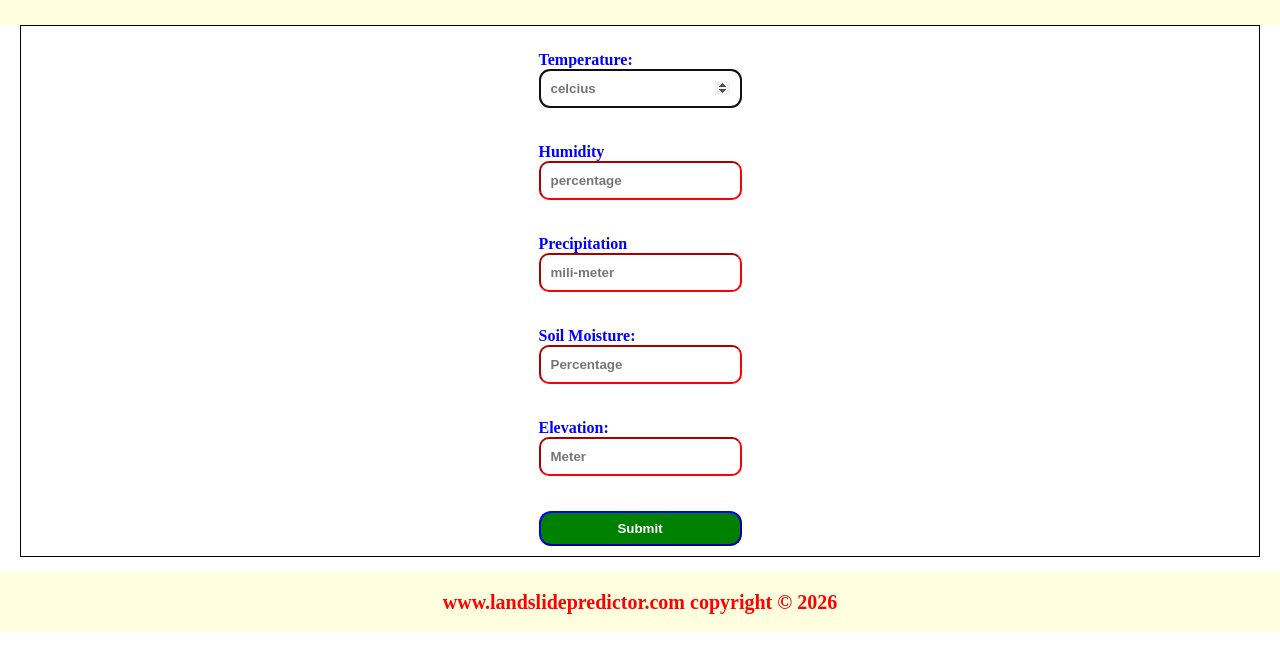
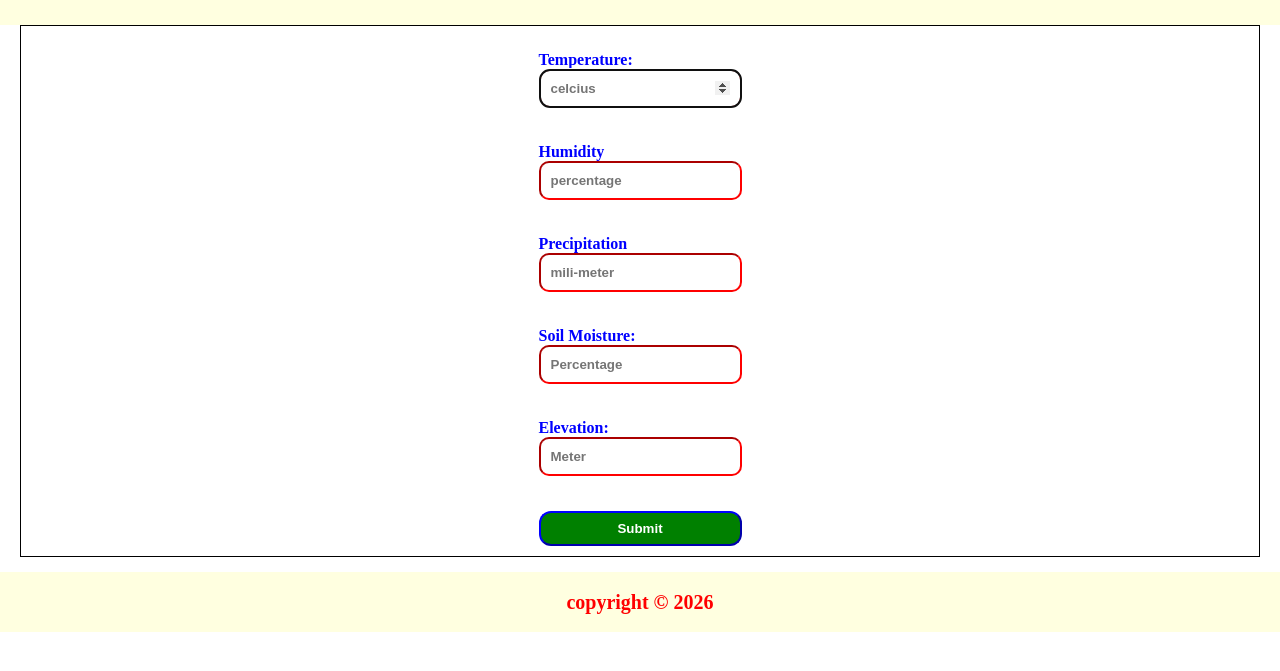
Before and after one commit to srijanchakraborty182006-cmd/Landslide-Predictor, a plain HTML site: page index.html in a window 1280 px wide. Shown: the part 95-766 px from the top of the page. Drawn offline with Linux system fonts and the light colour scheme.

Commit message:
Fix HTML formatting and structure

```diff
--- a/index.html
+++ b/index.html
@@ -43,7 +43,7 @@
     </div>
     </div>
     <div class="ly cell", id="foot">
-        <p>www.landslidepredictor.com copyright &copy; 2026</p>
+        <p>copyright &copy; 2026</p>
     </div>
     <script src="engine.js"></script>
 </body>
```
